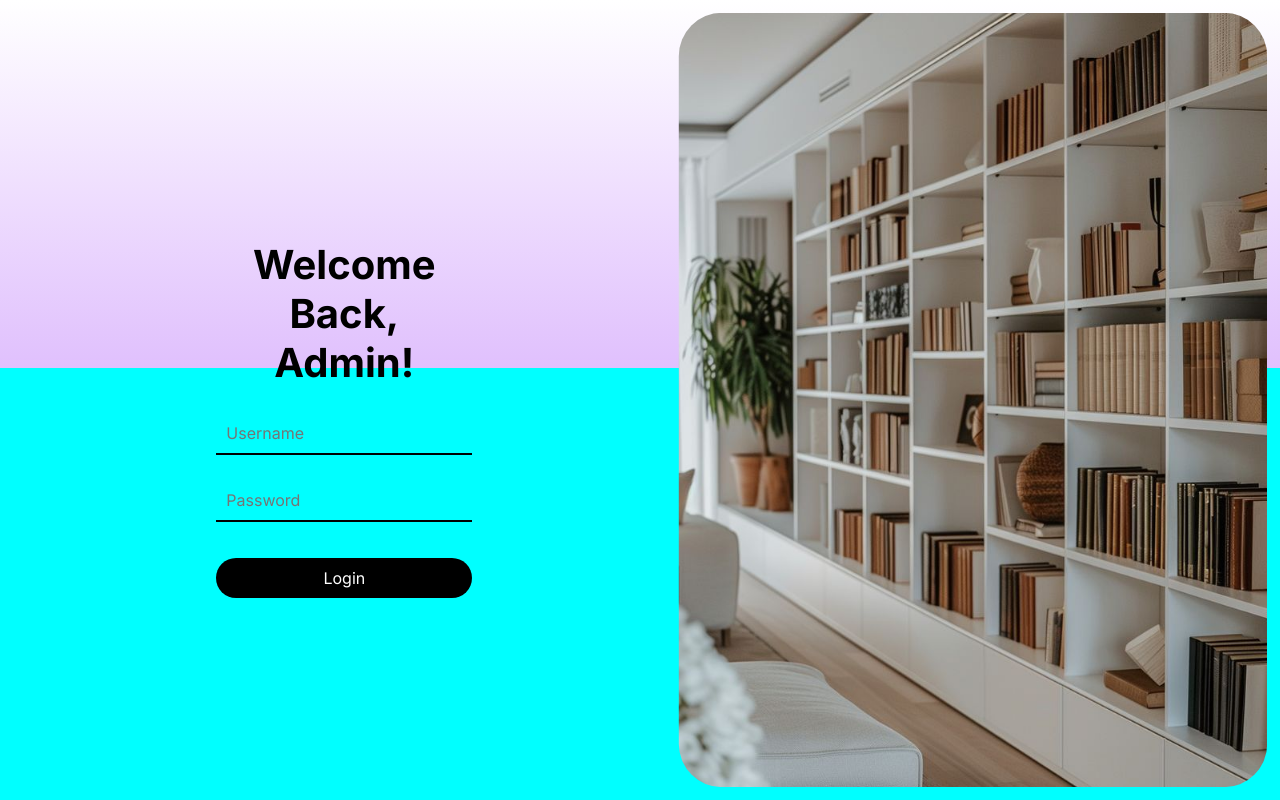
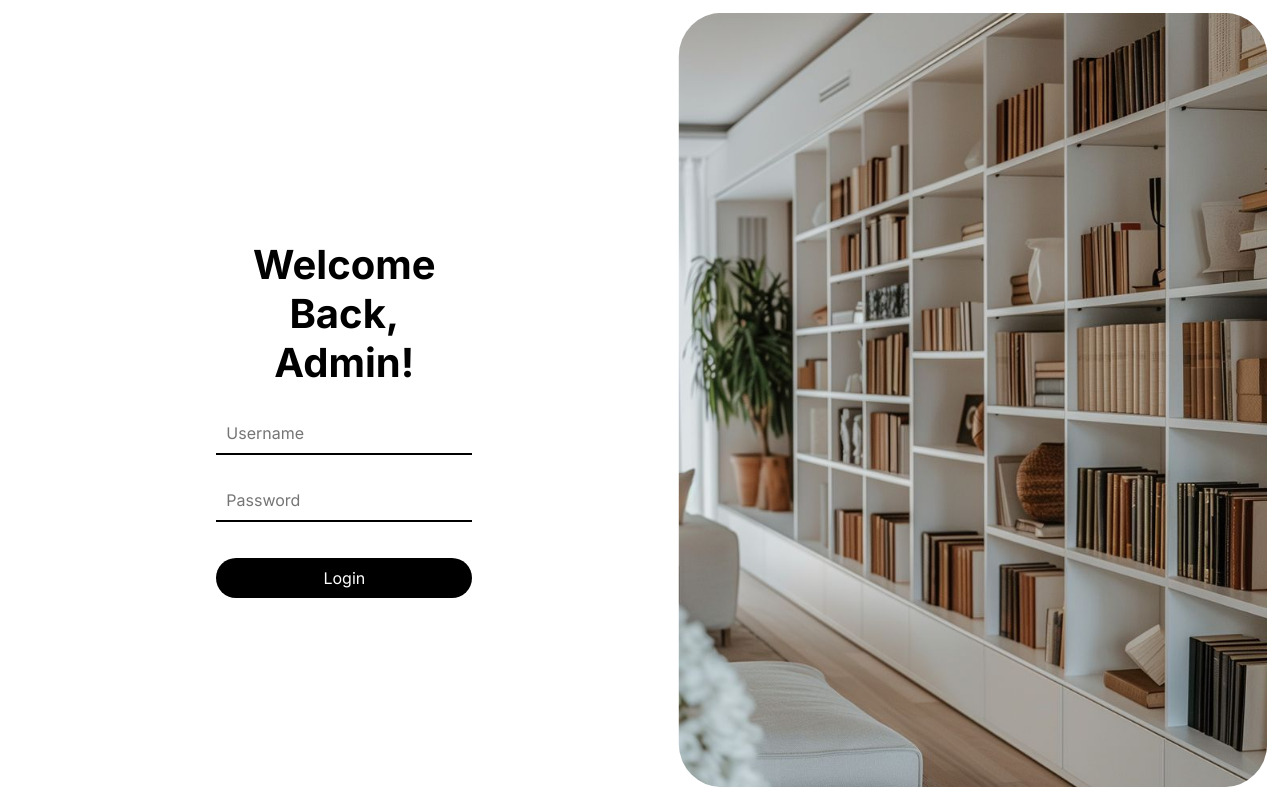
Before and after one commit to angelikamaglinte/BookManagementApp, a React (Create React App) app in the folder book-management-app/: page /login in a window 1280 px wide. Built offline with nearby package versions, Linux system fonts and the light colour scheme.

Commit message:
fixed more styling error for the admin

```diff
--- a/book-management-app/src/components/Login/Login.css
+++ b/book-management-app/src/components/Login/Login.css
@@ -2,9 +2,10 @@
 * {
   font-family: 'Inter', sans-serif;
 }
-#loginPageDiv{
+div.loginPageDiv , html{
     background-color: white;
 }
+
 
 #login_page_image{
     border-radius: 7vh;
```
